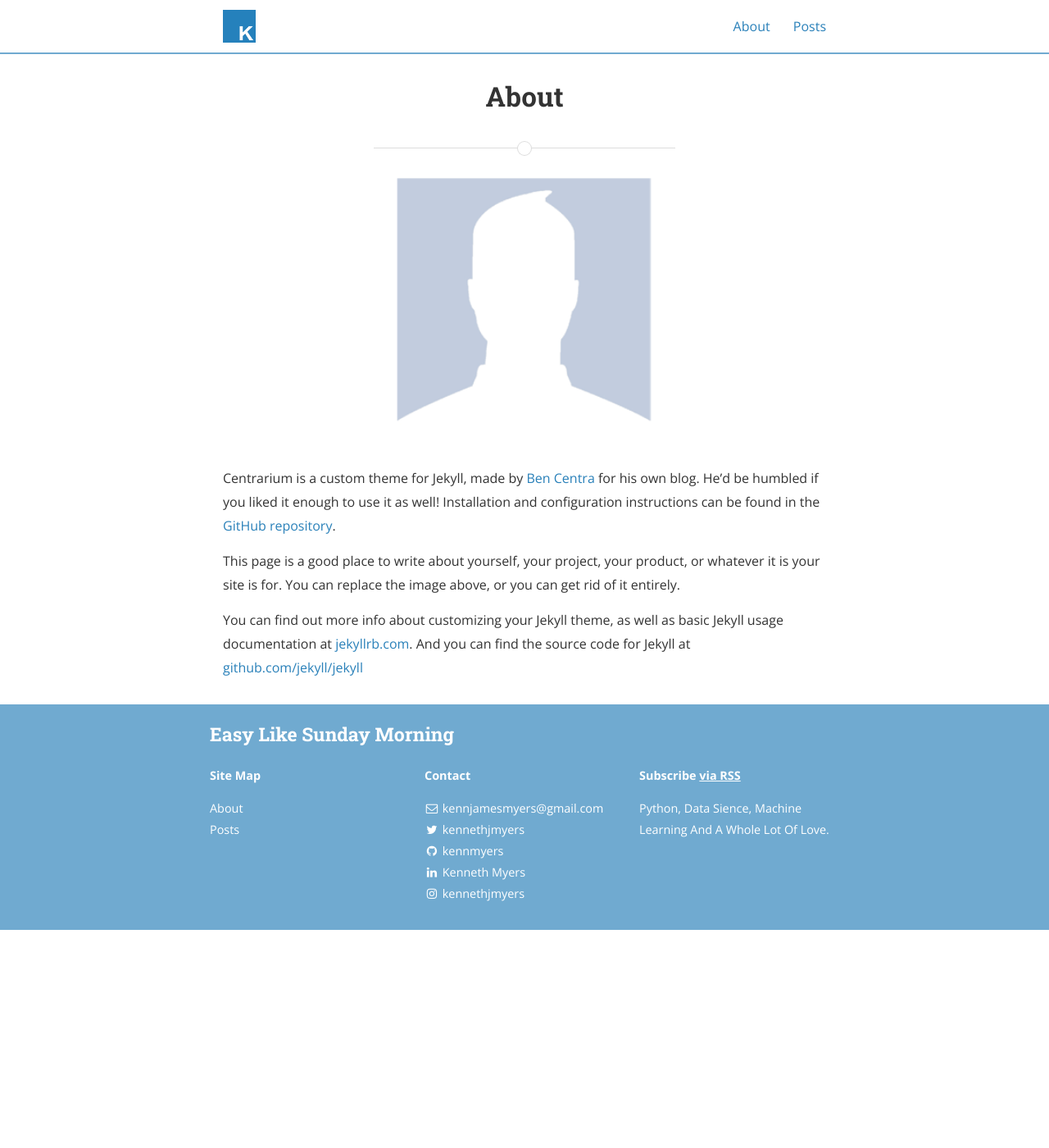
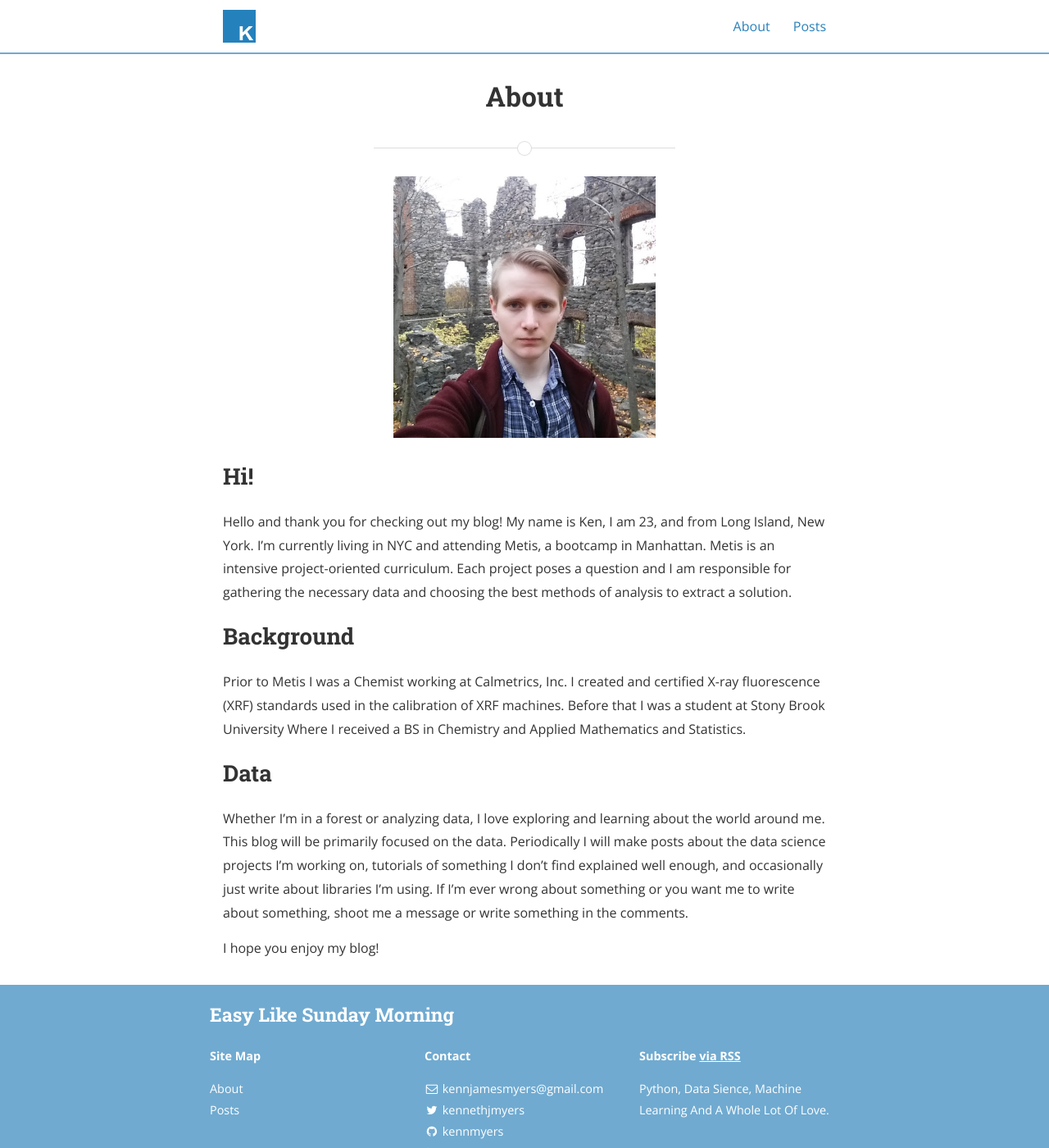
Before and after one commit to kennethjmyers/kennethjmyers.github.io, a Jekyll site: the page built from about.md, in a window 1280 px wide and 1400 px high. Shown: the whole window at 82% size. Built offline with Jekyll 4.4.1, drawn with Linux system fonts in a browser that asks for light colours; nearby versions of some CDN libraries; a style sheet for code colours, icons or effects is not loaded.

Commit message:
updated about page

```diff
--- a/about.md
+++ b/about.md
@@ -4,14 +4,15 @@ title: About
 permalink: /about/
 ---
 
-<img src="{{ site.baseurl }}/assets/profile-placeholder.gif" title="Profile Picture" class="profile">
+<img src="/assets/headshot.jpg" title="Profile Picture" class="profile">
 
-Centrarium is a custom theme for Jekyll, made by [Ben Centra][bencentra] for his own blog. He'd be humbled if you liked it enough to use it as well! Installation and configuration instructions can be found in the [GitHub repository](https://github.com/bencentra/centrarium).
+## Hi!
+Hello and thank you for checking out my blog! My name is Ken, I am 23, and from Long Island, New York. I'm currently living in NYC and attending Metis, a bootcamp in Manhattan. Metis is an intensive project-oriented curriculum.  Each project poses a question and I am responsible for gathering the necessary data and choosing the best methods of analysis to extract a solution.
 
-This page is a good place to write about yourself, your project, your product, or whatever it is your site is for. You can replace the image above, or you can get rid of it entirely.
+## Background
+Prior to Metis I was a Chemist working at Calmetrics, Inc. I created and certified X-ray fluorescence (XRF) standards used in the calibration of XRF machines. Before that I was a student at Stony Brook University Where I received a BS in Chemistry and Applied Mathematics and Statistics.
 
-You can find out more info about customizing your Jekyll theme, as well as basic Jekyll usage documentation at [jekyllrb.com](http://jekyllrb.com/). And you can find the source code for Jekyll at [github.com/jekyll/jekyll](https://github.com/jekyll/jekyll)
+## Data
+Whether I'm in a forest or analyzing data, I love exploring and learning about the world around me. This blog will be primarily focused on the data. Periodically I will make posts about the data science projects I'm working on, tutorials of something I don't find explained well enough, and occasionally just write about libraries I'm using. If I'm ever wrong about something or you want me to write about something, shoot me a message or write something in the comments.
 
-[centrarium]: https://github.com/bencentra/centrarium
-[bencentra]: http://bencentra.com
-[jekyll]: https://github.com/jekyll/jekyll
+I hope you enjoy my blog!
```
